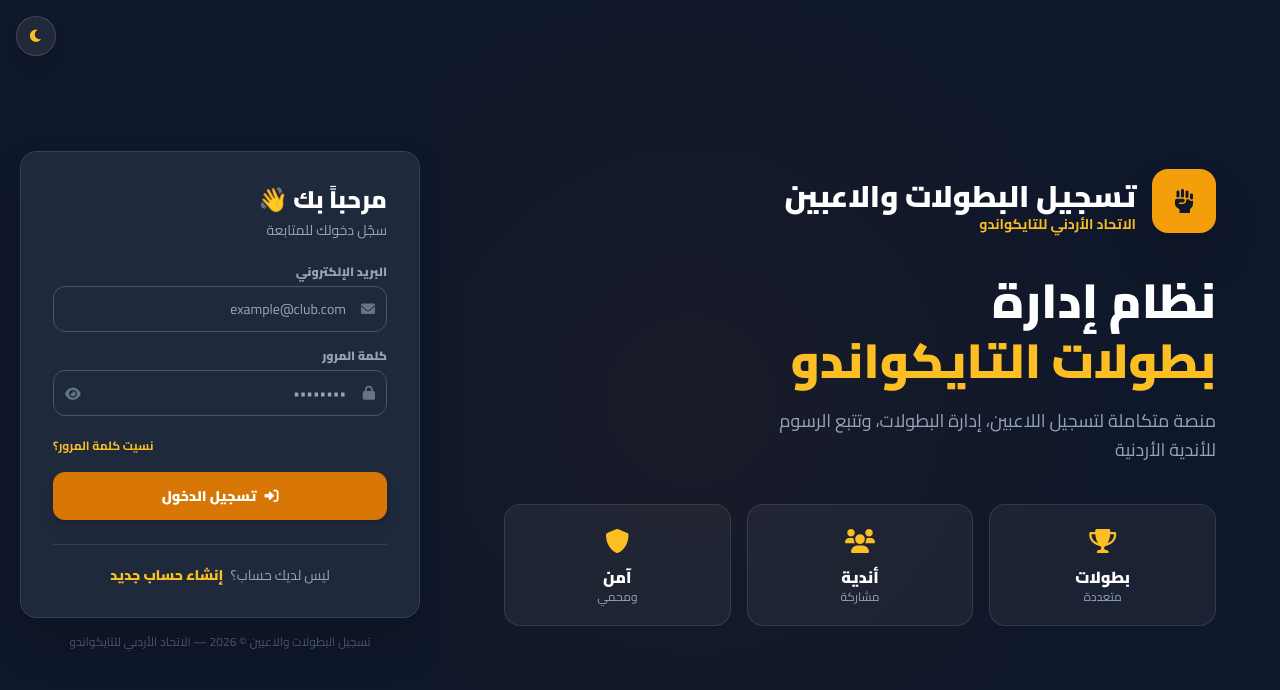
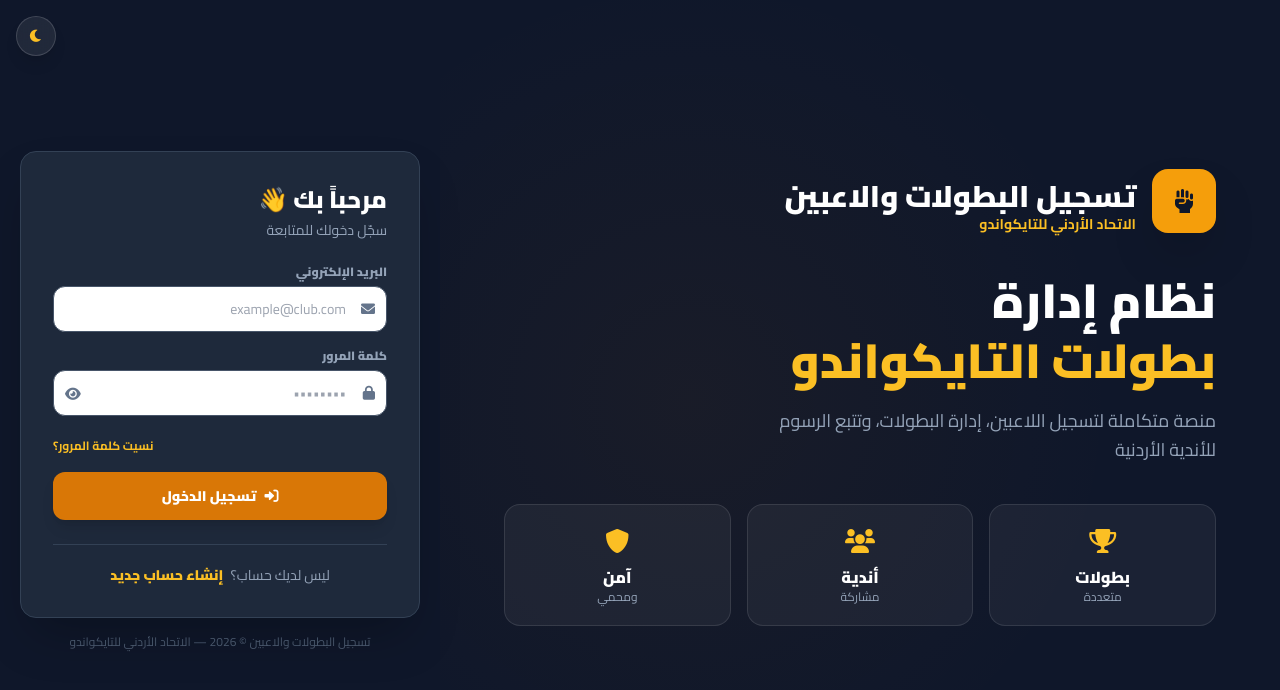
Before and after one commit to jehadkawash/tkd-registration, a plain HTML site: page index.html in a window 1280 px wide. Drawn offline with nearby package versions, Linux system fonts and the light colour scheme.

```diff
--- a/index.html
+++ b/index.html
@@ -13,7 +13,7 @@
 
         /* -- التعديل 3: تحسين وضوح مربعات الإدخال -- */
         input {
-            background: #1e293b;
+            background: #ffffff;
             border-color: #475569;
             color: #ffffff;
             font-weight: 600;
```
